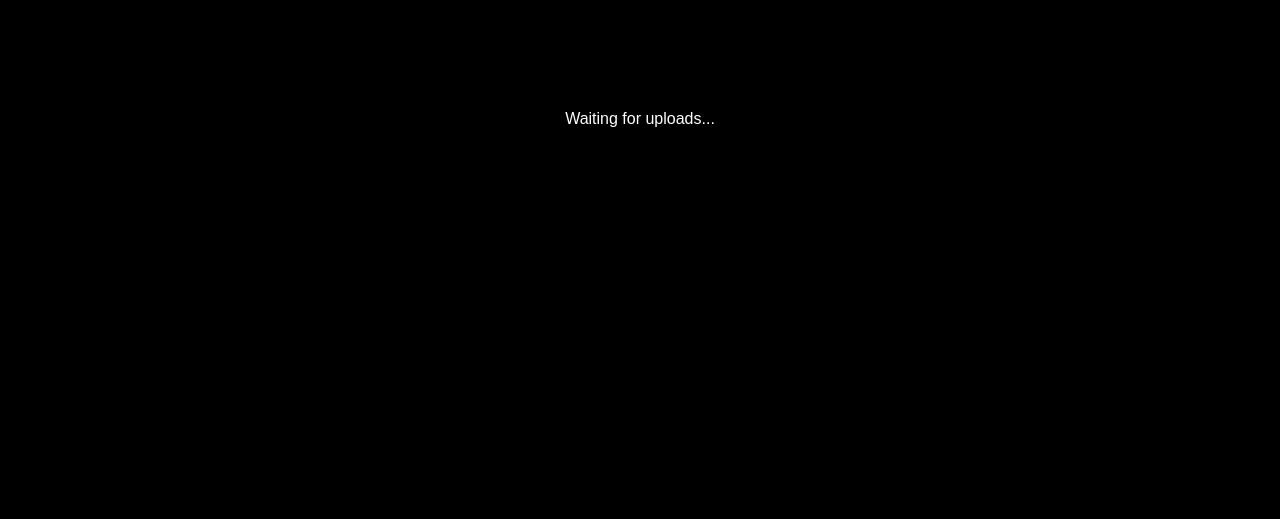
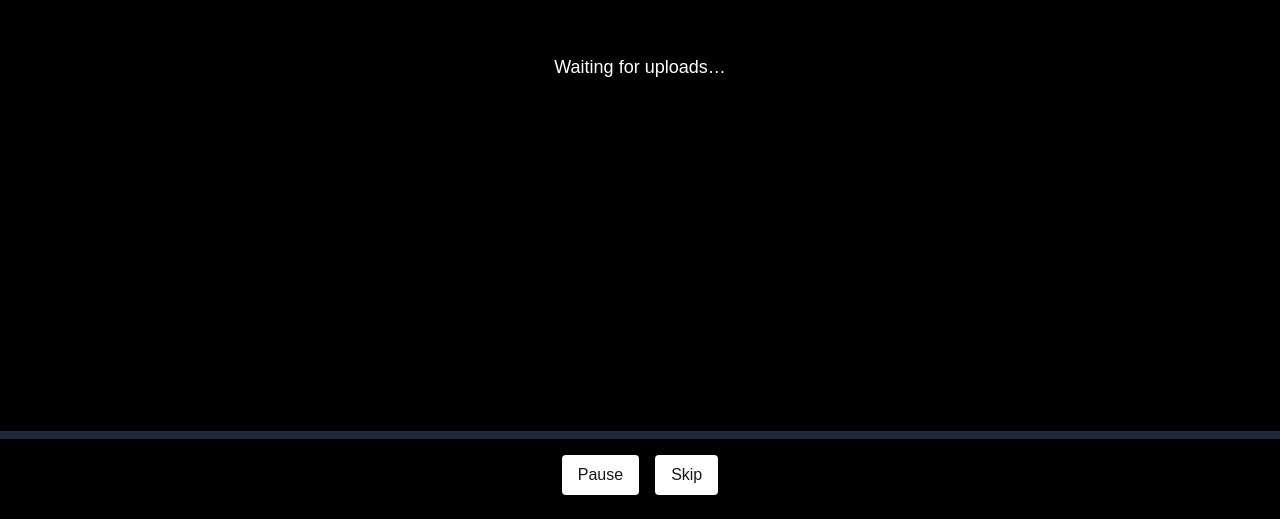
Before and after one commit to ljn16/maria-quinceanera, a Next.js app: page /slideshow in a window 1280 px wide. Shown: the part 281-800 px from the top of the page. Built offline with nearby package versions, Linux system fonts and the light colour scheme; no server answers; the database is empty.

Commit message:
rotate thru media

```diff
--- a/app/slideshow/page.tsx
+++ b/app/slideshow/page.tsx
@@ -1,66 +1,189 @@
+// 'use client'
+
+// import { useEffect, useState } from 'react'
+// import { collection, onSnapshot, orderBy, query } from 'firebase/firestore'
+// import { db } from '@/lib/firebase'
+
+// type Media = {
+//   id: string
+//   url: string
+//   filename: string
+// }
+
+// export default function SlideshowPage() {
+//   const [mediaList, setMediaList] = useState<Media[]>([])
+//   const [currentIndex, setCurrentIndex] = useState(0)
+
+//   // Listen to Firestore in real-time
+//   useEffect(() => {
+//     const q = query(collection(db, 'uploads'), orderBy('uploadedAt', 'asc'))
+//     const unsub = onSnapshot(q, (snapshot) => {
+//       const files: Media[] = snapshot.docs.map((doc) => ({
+//         id: doc.id,
+//         url: doc.data().url,
+//         filename: doc.data().filename,
+//       }))
+//       setMediaList(files)
+//     })
+//     return () => unsub()
+//   }, [])
+
+//   // Cycle through media every 5 seconds
+//   useEffect(() => {
+//     const interval = setInterval(() => {
+//       setCurrentIndex((prev) => (prev + 1) % mediaList.length)
+//     }, 5000)
+
+//     return () => clearInterval(interval)
+//   }, [mediaList])
+
+//   const currentMedia = mediaList[currentIndex]
+
+//   return (
+//     <div className="min-h-screen bg-black flex items-center justify-center">
+//       {currentMedia ? (
+//         currentMedia.filename.match(/\.(mp4|mov)$/i) ? (
+//           <video
+//             src={currentMedia.url}
+//             controls
+//             autoPlay
+//             muted
+//             loop
+//             className="max-h-screen max-w-screen"
+//           />
+//         ) : (
+//           <img
+//             src={currentMedia.url}
+//             alt="Uploaded media"
+//             className="max-h-screen max-w-screen object-contain"
+//           />
+//         )
+//       ) : (
+//         <p className="text-white">Waiting for uploads...</p>
+//       )}
+//     </div>
+//   )
+// }
 'use client'
 
-import { useEffect, useState } from 'react'
-import { collection, onSnapshot, orderBy, query } from 'firebase/firestore'
+import { useEffect, useRef, useState } from 'react'
 import { db } from '@/lib/firebase'
+import {
+  collection,
+  onSnapshot,
+  orderBy,
+  query,
+  Timestamp,
+} from 'firebase/firestore'
 
 type Media = {
   id: string
   url: string
   filename: string
+  uploadedAt: Timestamp
 }
 
 export default function SlideshowPage() {
   const [mediaList, setMediaList] = useState<Media[]>([])
-  const [currentIndex, setCurrentIndex] = useState(0)
+  const [index, setIndex] = useState(0)
+  const [isPaused, setIsPaused] = useState(false)
+  const [progress, setProgress] = useState(0)
 
-  // Listen to Firestore in real-time
+  const intervalRef = useRef<NodeJS.Timeout | null>(null)
+  const rotationInterval = 8000 // ms
+
+  const current = mediaList[index]
+
+  // 🔄 Real-time Firestore sync
   useEffect(() => {
     const q = query(collection(db, 'uploads'), orderBy('uploadedAt', 'asc'))
-    const unsub = onSnapshot(q, (snapshot) => {
-      const files: Media[] = snapshot.docs.map((doc) => ({
+    const unsub = onSnapshot(q, (snap) => {
+      const items = snap.docs.map((doc) => ({
         id: doc.id,
-        url: doc.data().url,
-        filename: doc.data().filename,
-      }))
-      setMediaList(files)
+        ...doc.data(),
+      })) as Media[]
+      setMediaList(items)
     })
     return () => unsub()
   }, [])
 
-  // Cycle through media every 5 seconds
+  // 🔁 Progress + rotate timer
   useEffect(() => {
-    const interval = setInterval(() => {
-      setCurrentIndex((prev) => (prev + 1) % mediaList.length)
-    }, 5000)
+    if (isPaused || mediaList.length === 0) return
 
-    return () => clearInterval(interval)
-  }, [mediaList])
+    let step = 0
+    setProgress(0)
 
-  const currentMedia = mediaList[currentIndex]
+    intervalRef.current = setInterval(() => {
+      step += 100
+      setProgress((step / rotationInterval) * 100)
+
+      if (step >= rotationInterval) {
+        step = 0
+        setIndex((i) => (i + 1) % mediaList.length)
+        setProgress(0)
+      }
+    }, 100)
+
+    return () => clearInterval(intervalRef.current as NodeJS.Timeout)
+  }, [index, isPaused, mediaList])
+
+  const handleSkip = () => {
+    setIndex((i) => (i + 1) % mediaList.length)
+    setProgress(0)
+  }
+
+  const togglePause = () => {
+    setIsPaused((p) => !p)
+  }
 
   return (
-    <div className="min-h-screen bg-black flex items-center justify-center">
-      {currentMedia ? (
-        currentMedia.filename.match(/\.(mp4|mov)$/i) ? (
+    <div className="min-h-screen bg-black flex flex-col items-center justify-center">
+      <div className="w-full flex-1 flex items-center justify-center">
+        {current ? (
+          current.filename.match(/\.(mp4|mov)$/i) ? (
             <video
-            src={currentMedia.url}
-            controls
+              key={current.id}
+              src={current.url}
               autoPlay
               muted
-            loop
-            className="max-h-screen max-w-screen"
+              className="max-h-screen max-w-full"
             />
           ) : (
             <img
-            src={currentMedia.url}
-            alt="Uploaded media"
-            className="max-h-screen max-w-screen object-contain"
+              src={current.url}
+              alt="Uploaded"
+              className="max-h-screen max-w-full object-contain"
             />
           )
         ) : (
-        <p className="text-white">Waiting for uploads...</p>
+          <p className="text-white text-lg">Waiting for uploads…</p>
         )}
+      </div>
+
+      {/* ⏱ Progress bar */}
+      <div className="w-full h-2 bg-gray-800 mt-4">
+        <div
+          className="h-full bg-blue-500 transition-all duration-100"
+          style={{ width: `${progress}%` }}
+        />
+      </div>
+
+      {/* 🎛 Admin controls */}
+      <div className="flex gap-4 mt-4 mb-6">
+        <button
+          onClick={togglePause}
+          className="bg-white px-4 py-2 rounded font-medium"
+        >
+          {isPaused ? 'Resume' : 'Pause'}
+        </button>
+        <button
+          onClick={handleSkip}
+          className="bg-white px-4 py-2 rounded font-medium"
+        >
+          Skip
+        </button>
+      </div>
     </div>
   )
 }
```
Also changed, not shown: lib/firebase.ts (+0 -37 lines). Lines whose indentation alone changed are shown as unchanged.
